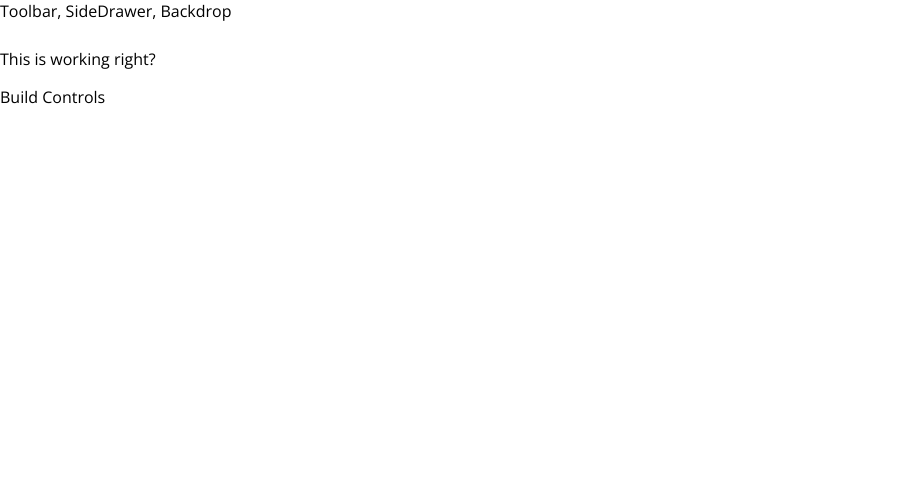
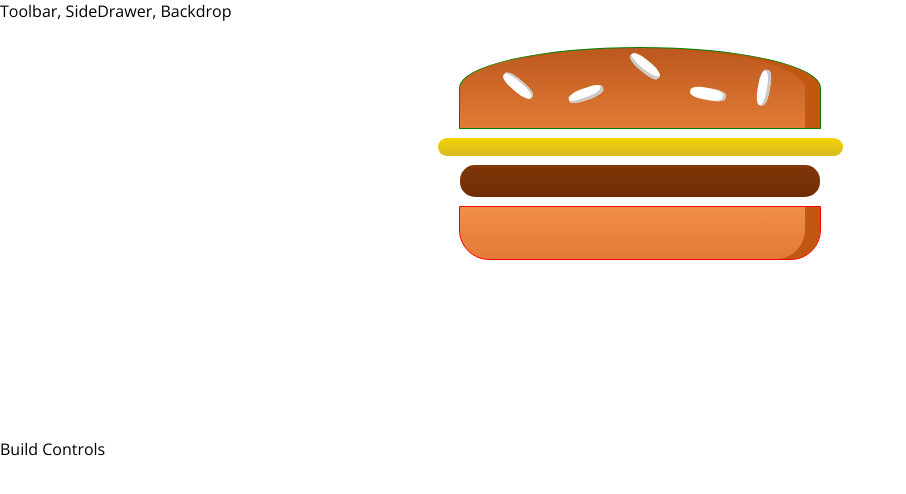
Before and after one commit to DanielWoldehana/Build-A-Burger, a React (Create React App) app: page / in a window 1280 px wide. Shown: the top 494 px of the page, without its empty margins (0-906 px from the left). Built offline with nearby package versions, Linux system fonts and the light colour scheme.

Commit message:
bug 1 fixed, burger is rendering

```diff
--- a/src/components/Burger/Burger.js
+++ b/src/components/Burger/Burger.js
@@ -4,12 +4,11 @@ import BurgerIngredient from "./BurgerIngredients/BurgerIngredients";
 
 const burger = (props) => {
   return (
-    <div className={classes.burger}>
+    <div className={classes.Burger}>
       <BurgerIngredient type="bread-top" />
       <BurgerIngredient type="cheese" />
       <BurgerIngredient type="meat" />
       <BurgerIngredient type="bread-bottom" />
-      <p>This is working right?</p>
     </div>
   );
 };
--- a/src/components/Burger/Burger.module.css
+++ b/src/components/Burger/Burger.module.css
@@ -7,6 +7,14 @@
   font-weight: bold;
   font-size: 1.2rem;
 }
+
+@media (min-width: 1000px) and (min-height: 700px) {
+  .Burger {
+    width: 700px;
+    height: 600px;
+  }
+}
+
 @media (min-width: 500px) and (min-height: 400px) {
   .Burger {
     width: 350px;
@@ -14,12 +22,6 @@
   }
 }
 
-@media (min-width: 1000px) and (min-height: 700px) {
-  .Burger {
-    width: 700px;
-    height: 600px;
-  }
-}
 @media (min-width: 500px) and (min-height: 401px) {
   .Burger {
     width: 450px;
--- a/src/components/Burger/BurgerIngredients/BurgerIngredients.module.css
+++ b/src/components/Burger/BurgerIngredients/BurgerIngredients.module.css
@@ -1,4 +1,5 @@
 .BreadBottom {
+  border: 1px solid red;
   height: 13%;
   width: 80%;
   background: linear-gradient(#f08e4a, #e27b36);
@@ -8,6 +9,7 @@
 }
 
 .BreadTop {
+  border: 1px solid green;
   height: 20%;
   width: 80%;
   background: linear-gradient(#bc581e, #e27b36);
```
